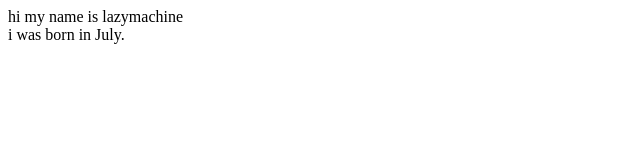
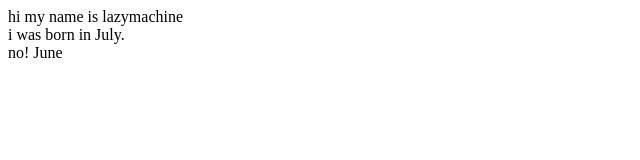
Before and after one commit to lazymachinejp/hello-github, a plain HTML site: page index.html in a window 1280 px wide. Shown: the full height of the page, 0-640 px from the left. Drawn offline with Linux system fonts and the light colour scheme.

Commit message:
Update index.html

```diff
--- a/index.html
+++ b/index.html
@@ -1,2 +1,3 @@
 <div>hi my name is lazymachine</div>
 <div>i was born in July.</div>
+<div>no! June</div>
```
